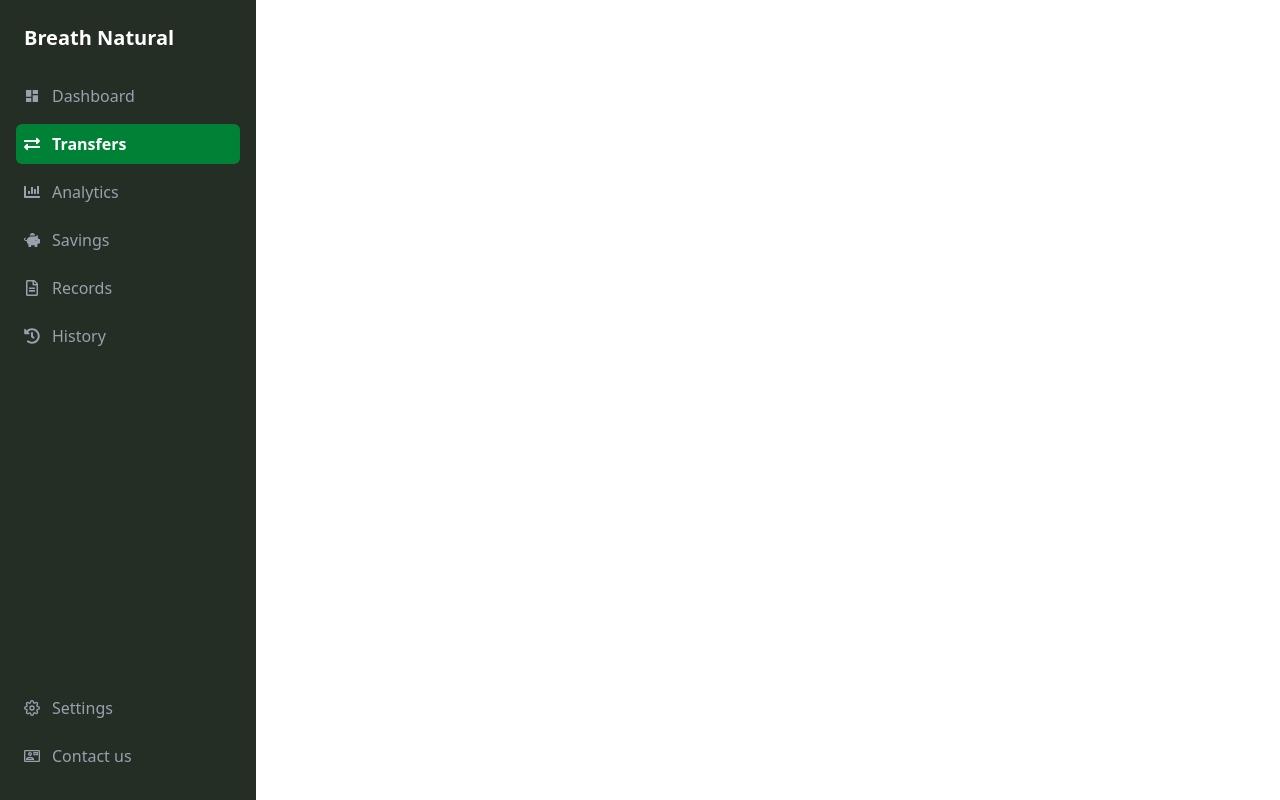
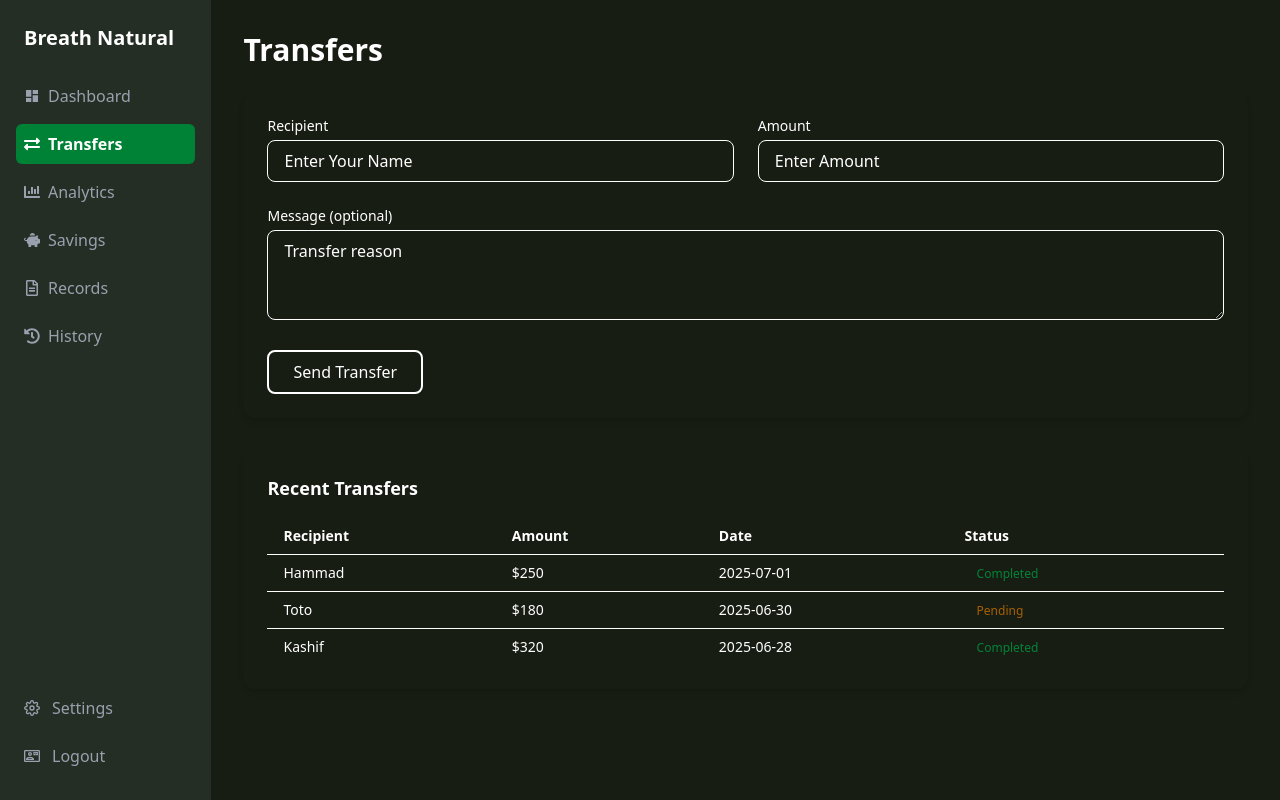
Before and after one commit to tot3110/Planto-Project, a React (Vite) app in the folder Breath-Natural/: page /transfers in a window 1280 px wide. Built offline with nearby package versions, Linux system fonts and the light colour scheme.

Commit message:
Changes in Transfer and Analytics page

```diff
--- a/Breath-Natural/src/App.jsx
+++ b/Breath-Natural/src/App.jsx
@@ -9,7 +9,6 @@ import Savings from "./page/Savings";
 import Records from "./page/Records";
 import History from "./page/History";
 import Settings from "./page/Settings";
-import Contact from "./page/Contact";
 
 
 function App() {
@@ -25,7 +24,6 @@ function App() {
         <Route path="/records" element={<Records />} />
         <Route path="/history" element={<History />} />
         <Route path="/settings" element={<Settings />} />
-        <Route path="/contact" element={<Contact />} />
       </Routes>
     </Router>
   );
--- a/Breath-Natural/src/components/LeftSidebar.jsx
+++ b/Breath-Natural/src/components/LeftSidebar.jsx
@@ -16,7 +16,7 @@ const Sidebar = () => {
 
   const bottomMenu = [
     { path: "/settings", label: "Settings", icon: <FiSettings /> },
-    { path: "/contact", label: "Contact us", icon: <MdOutlineContactMail /> },
+    { path: "/contact", label: "Logout", icon: <MdOutlineContactMail /> },
   ];
 
   return (
@@ -30,7 +30,7 @@ const Sidebar = () => {
               to={item.path}
               key={item.path}
               className={({ isActive }) =>
-                `flex items-center gap-3 p-2 rounded-md transition-all ${
+                `flex items-center gap-2 p-2 rounded-md transition-all ${
                   isActive ? "bg-green-700 text-white font-semibold" : "text-gray-400 hover:text-white hover:bg-gray-800"
                 }`
               }
--- a/Breath-Natural/src/page/Analytics.jsx
+++ b/Breath-Natural/src/page/Analytics.jsx
@@ -2,10 +2,62 @@ import React from 'react'
 import LeftSidebar from '../components/LeftSidebar'
 const Analytics = () => {
   return (
-    <div>
-      <LeftSidebar />
+    <div className='flex'>
+    <LeftSidebar />
+    <div className="w-[100%] min-h-screen p-4 sm:p-6 md:p-8 bg-[#181D14] overflow-y-auto">
+      {/* Header */}
+      <h1 className="text-2xl sm:text-3xl font-semibold text-white mb-6">Analytics Dashboard</h1>
+
+      {/* Summary Cards */}
+      <div className="grid grid-cols-1 md:grid-cols-2 lg:grid-cols-4 gap-6 mb-8">
+        <div className="bg-[#181D14] p-6 rounded-lg shadow-md">
+          <h2 className="text-sm font-medium text-white">Users</h2>
+          <p className="text-2xl font-bold text-white">1,234</p>
+        </div>
+        <div className="bg-[#181D14] p-6 rounded-lg shadow-md">
+          <h2 className="text-sm font-medium text-white">Transactions</h2>
+          <p className="text-2xl font-bold text-white">$8,730</p>
+        </div>
+        <div className="bg-[#181D14] p-6 rounded-lg shadow-md">
+          <h2 className="text-sm font-medium text-white">Revenue</h2>
+          <p className="text-2xl font-bold text-white">$12,340</p>
+        </div>
+        <div className="bg-[#181D14] p-6 rounded-lg shadow-md">
+          <h2 className="text-sm font-medium text-white">Growth</h2>
+          <p className="text-2xl font-bold text-green-600">+18%</p>
+        </div>
+      </div>
+
+      {/* Chart Placeholder */}
+      <div className="bg-[#181D14] p-6 rounded-lg shadow-md mb-8">
+        <h2 className="text-lg font-semibold text-white mb-4">Monthly Activity</h2>
+        <div className="h-64 flex items-center justify-center text-white">
+          {/* Replace with chart later */}
+          [ Chart Placeholder ]
+        </div>
+      </div>
+
+      {/* Recent Activity */}
+      <div className="bg-[#181D14] p-6 rounded-lg shadow-md">
+        <h2 className="text-lg font-semibold text-white mb-4">Recent Activity</h2>
+        <ul className="space-y-4">
+          <li className="flex justify-between text-sm text-white">
+            <span>User Hammad made a transfer</span>
+            <span className="text-white">2 hours ago</span>
+          </li>
+          <li className="flex justify-between text-sm text-white">
+            <span>New user Toto registered</span>
+            <span className="text-white">5 hours ago</span>
+          </li>
+          <li className="flex justify-between text-sm text-white">
+            <span>Revenue report updated</span>
+            <span className="text-white">Yesterday</span>
+          </li>
+        </ul>
+      </div>
     </div>
-  )
-}
+    </div>
+  );
+};
 
-export default Analytics
+export default Analytics;
--- a/Breath-Natural/src/page/Contact.jsx
+++ /dev/null
@@ -1,11 +0,0 @@
-import React from 'react'
-import LeftSidebar from '../components/LeftSidebar'
-const Contact = () => {
-  return (
-    <div>
-      <LeftSidebar />
-    </div>
-  )
-}
-
-export default Contact
--- a/Breath-Natural/src/page/Transfers.jsx
+++ b/Breath-Natural/src/page/Transfers.jsx
@@ -1,14 +1,100 @@
-import React from 'react'
+import React from 'react';
 import LeftSidebar from '../components/LeftSidebar'
 
+const Transfers = () => {
+  const recentTransfers = [
+    { name: 'Hammad', amount: '$250', date: '2025-07-01', status: 'Completed' },
+    { name: 'Toto', amount: '$180', date: '2025-06-30', status: 'Pending' },
+    { name: 'Kashif', amount: '$320', date: '2025-06-28', status: 'Completed' },
+  ];
 
+  return (
+    <div className='flex'>
+    <LeftSidebar />
+    <div className="w-[100%]  p-4 sm:p-6 md:p-8 bg-[#181D14] ">
 
-const Transfers = () => {
-  return (
-    <div>
-      <LeftSidebar />
+      {/* Header */}
+      <h1 className="text-2xl sm:text-3xl font-semibold text-white mb-6">
+        Transfers
+      </h1>
+
+      {/* Transfer Form */}
+      <div className="bg-[#181D14] p-6 rounded-xl shadow-md mb-8">
+        <form className="grid grid-cols-1 sm:grid-cols-2 gap-6">
+          <div>
+  <label className="block text-sm font-medium text-white mb-1">Recipient</label>
+  <input
+    type="text"
+    placeholder="Enter Your Name"
+    className="w-full px-4 py-2 border border-white text-white placeholder-white rounded-lg focus:outline-none focus:border-2 focus:border-white"
+  />
+</div>
+
+          <div>
+            <label className="block text-sm font-medium text-white mb-1">Amount</label>
+            <input
+              type="number"
+              placeholder="Enter Amount"
+              className="w-full px-4 py-2 border border-white text-white placeholder-white rounded-lg focus:outline-none focus:border-2 focus:border-white"
+            />
+          </div>
+
+          <div className="sm:col-span-2">
+            <label className="block text-sm font-medium text-white mb-1">Message (optional)</label>
+            <textarea
+              rows="3"
+              placeholder="Transfer reason"
+              className="w-full px-4 py-2 border border-white text-white placeholder-white rounded-lg focus:outline-none focus:border-2 focus:border-white"
+            ></textarea>
+          </div>
+          <div>
+            <button
+              type="submit"
+              className="bg-[#181D14] text-white px-6 py-2 border-2 border-white rounded-lg hover:bg-green-500 hover:text-white transition-colors duration-300">
+              Send Transfer
+              </button>
+              </div>
+              </form>
+              </div>
+
+      {/* Recent Transfers Table */}
+      <div className="bg-[#181D14] p-6 rounded-xl shadow-md overflow-x-auto">
+        <h2 className="text-lg font-semibold mb-4 text-white">Recent Transfers</h2>
+        <table className="min-w-full text-sm text-white">
+          <thead className="bg-[#181D14] text-left">
+            <tr>
+              <th className="px-4 py-2">Recipient</th>
+              <th className="px-4 py-2">Amount</th>
+              <th className="px-4 py-2">Date</th>
+              <th className="px-4 py-2">Status</th>
+            </tr>
+          </thead>
+          <tbody>
+            {recentTransfers.map((item, index) => (
+              <tr key={index} className="border-t">
+                <td className="px-4 py-2">{item.name}</td>
+                <td className="px-4 py-2">{item.amount}</td>
+                <td className="px-4 py-2">{item.date}</td>
+                <td className="px-4 py-2">
+                  <span
+                    className={`px-3 py-1 text-xs rounded-full font-medium ${
+                      item.status === 'Completed'
+                        ? 'bg-[#181D14] text-green-700'
+                        : 'bg-[#181D14] text-yellow-700'
+                    }`}
+                  >
+                    {item.status}
+                  </span>
+                </td>
+              </tr>
+            ))}
+          </tbody>
+        </table>
+      </div>
+
     </div>
-  )
-}
+    </div>
+  );
+};
 
-export default Transfers
+export default Transfers;
```
